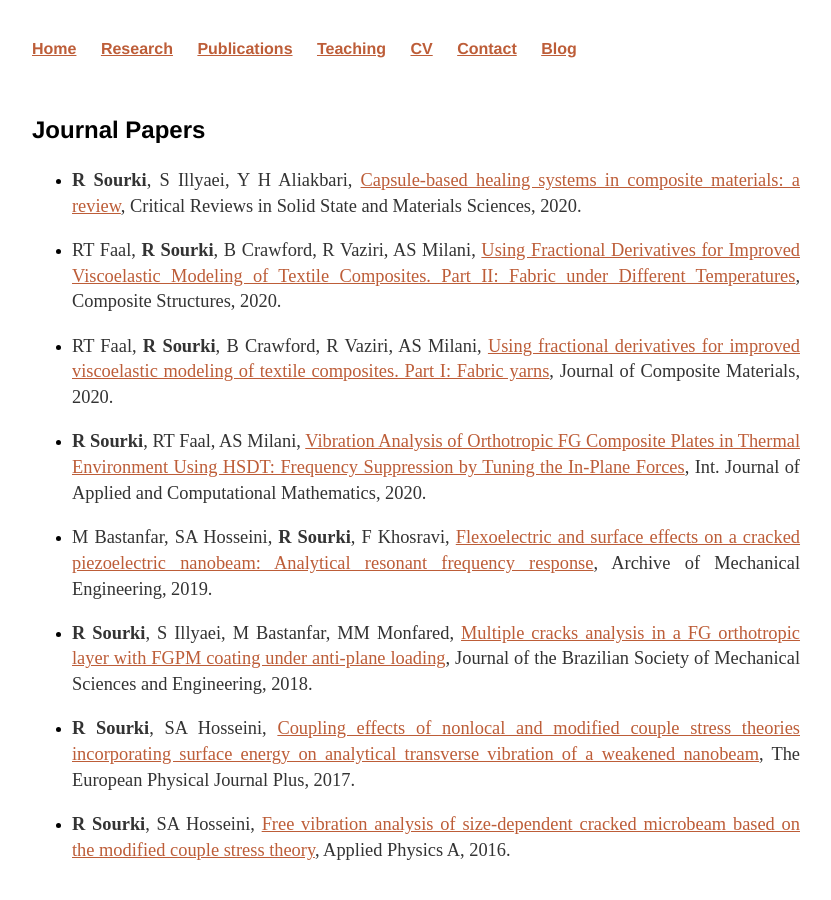
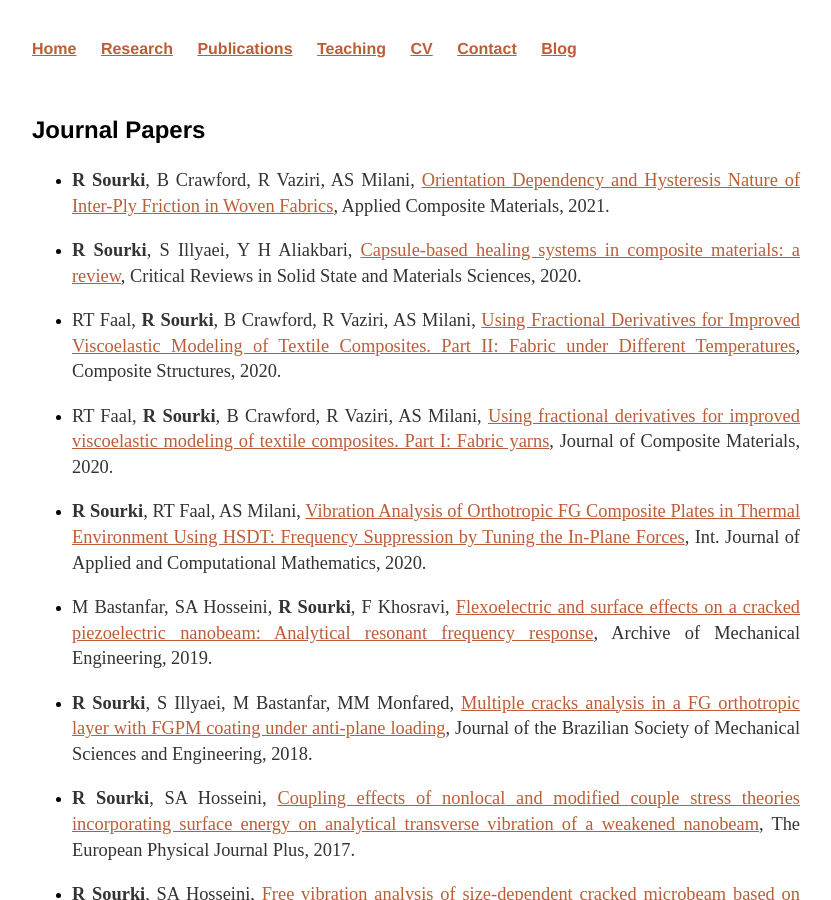
Before and after one commit to rsourki/rsourki.github.io, a Jekyll site: the page built from publications/index.html, in a window 1280 px wide and 900 px high. Shown: the whole window, without its empty margins (224-1055 px from the left). Built offline with Jekyll 4.4.1, drawn with Linux system fonts in a browser that asks for light colours.

Commit message:
Update index.html

```diff
--- a/publications/index.html
+++ b/publications/index.html
@@ -6,6 +6,9 @@ title: Publications - Reza Sourki Webpage
   <br>
   <h3>Journal Papers</h3>
   <ul>
+  <li><p><b>R Sourki</b>, B Crawford, R Vaziri, AS Milani, <a href = "https://link.springer.com/article/10.1007/s10443-020-09846-y">Orientation Dependency and Hysteresis Nature of Inter-Ply Friction in Woven Fabrics</a>,
+    Applied Composite Materials, 2021.</p></li>
+
   <li><p><b>R Sourki</b>, S Illyaei, Y H Aliakbari, <a href = "https://www.tandfonline.com/doi/abs/10.1080/10408436.2020.1852912?journalCode=bsms20">Capsule-based healing systems in composite materials: a review</a>,
   Critical Reviews in Solid State and Materials Sciences, 2020.</p></li>
   <li><p>RT Faal, <b>R Sourki</b>, B Crawford, R Vaziri, AS Milani, <a href = "https://www.sciencedirect.com/science/article/pii/S0263822319347105">Using Fractional Derivatives for Improved Viscoelastic Modeling of Textile Composites. Part II: Fabric under Different Temperatures</a>,
```
